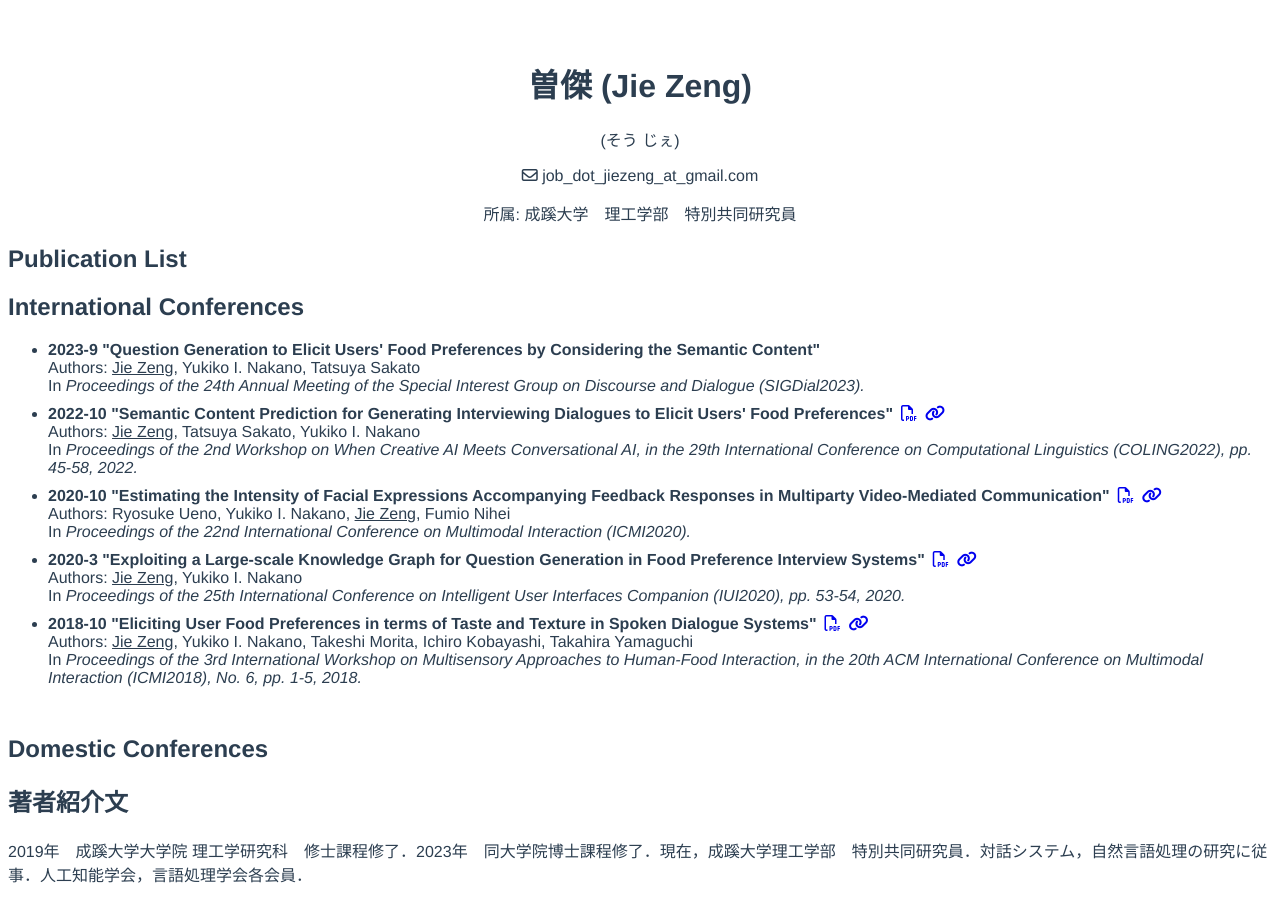
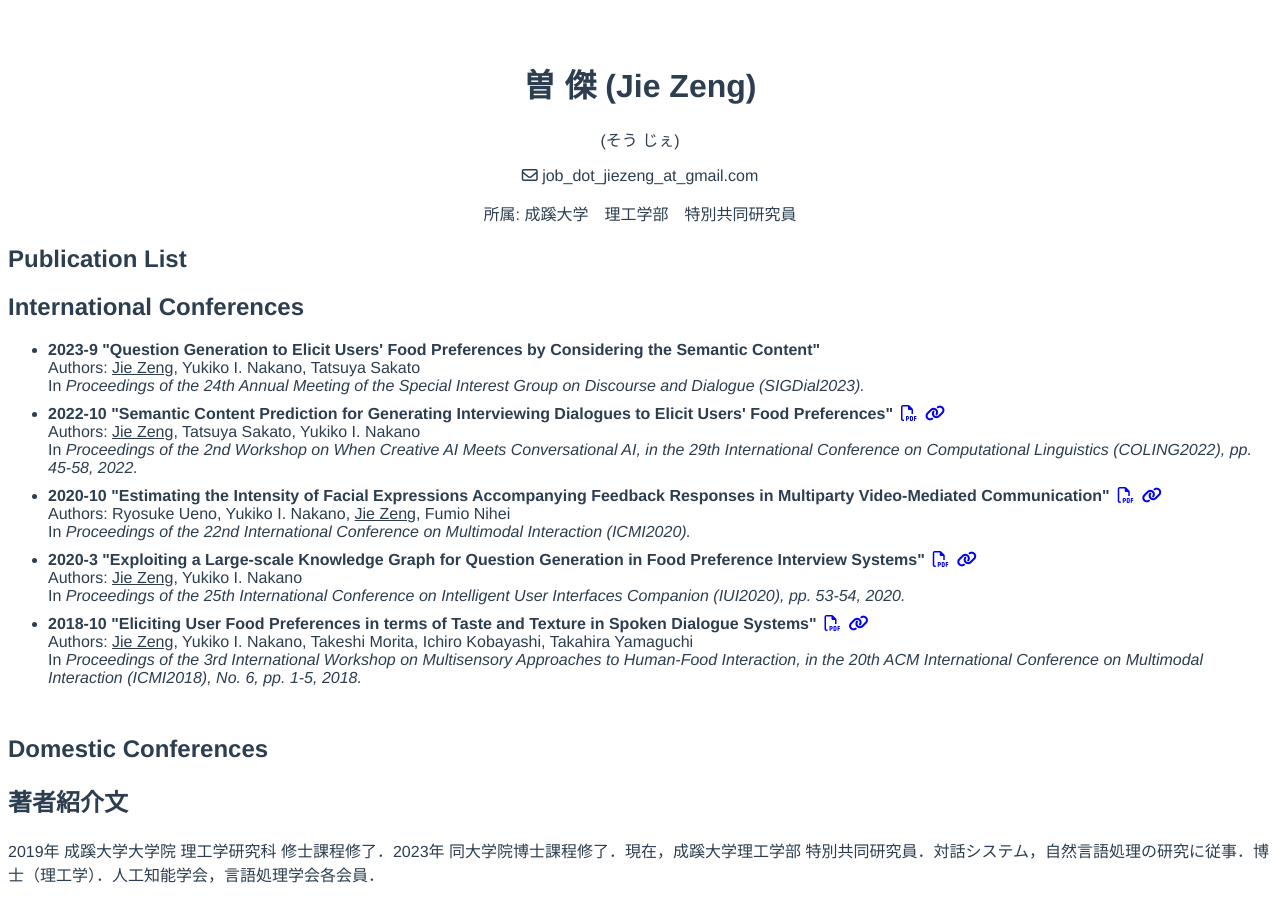
Before and after one commit to viajiefan/viajiefan.github.io, a Vue app: page / in a window 1280 px wide. Built offline with nearby package versions, Linux system fonts and the light colour scheme.

Commit message:
feat change underline algo, change profile

```diff
--- a/src/assets/desc.yaml
+++ b/src/assets/desc.yaml
@@ -1,5 +1,5 @@
 Top:
-  JaName: "曽傑"
+  JaName: "曽 傑"
   Yomi: "そう じぇ"
   EngName: "Jie Zeng"
   Mail: "job_dot_jiezeng_at_gmail.com"
@@ -55,4 +55,4 @@ International:
     pdf: https://dl.acm.org/doi/pdf/10.1145/3279954.3279959
 
 IntroduceAuthor:
-  Ja: "2019年　成蹊大学大学院 理工学研究科　修士課程修了．2023年　同大学院博士課程修了．現在，成蹊大学理工学部　特別共同研究員．対話システム，自然言語処理の研究に従事．人工知能学会，言語処理学会各会員．"
+  Ja: "2019年 成蹊大学大学院 理工学研究科 修士課程修了．2023年 同大学院博士課程修了．現在，成蹊大学理工学部 特別共同研究員．対話システム，自然言語処理の研究に従事．博士（理工学）．人工知能学会，言語処理学会各会員．"
--- a/src/components/ShowList.vue
+++ b/src/components/ShowList.vue
@@ -11,8 +11,8 @@
                 <!-- <span>Authors: {{ pub.author.join(', ') }}</span> <br> -->
                 <span>Authors: </span>
                 <template v-for="(author_el, index) in pub.author" :key="index">
-                    <!-- if myname, underline -->
-                    <span v-if="author_el === top.JaName || author_el === top.EngName" id="myname"> {{author_el}} </span>
+                    <!-- if myname(compair in no space string), underline -->
+                    <span v-if="author_el.replace(/\s+/g, '') === top.JaName.replace(/\s+/g,'') || author_el.replace(/\s+/g,'') === top.EngName.replace(/\s+/g,'')" id="myname"> {{author_el}} </span>
                     <span v-else> {{author_el}} </span>
                     <span v-if="index != pub.author.length-1">, </span>
                 </template><br>
```
Also changed, not shown: 7 other files (tests, documents, lock files or other folders).
